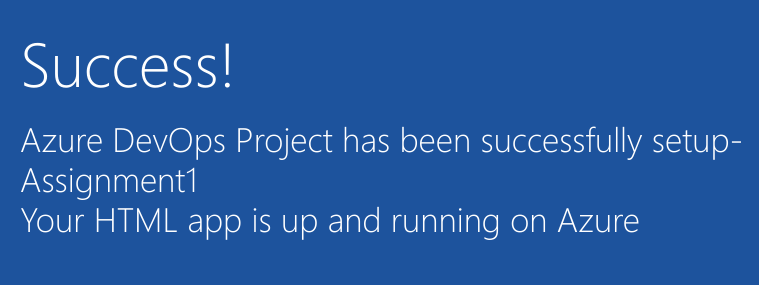
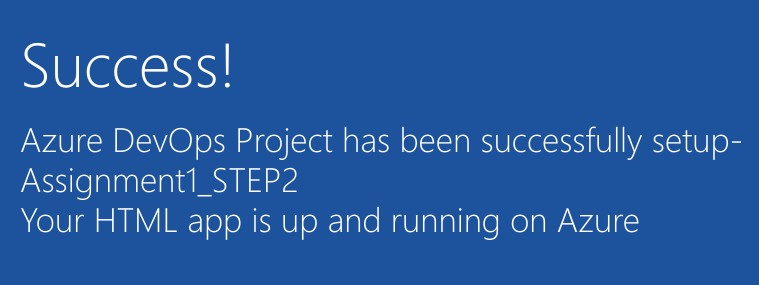
Before and after one commit to vivek28012024/MODULE2-ASSIGNMENT1, a plain HTML site: page sample-project/index.html in a window 1280 px wide. Shown: the part 352-637 px from the top of the page, 205-964 px from the left. Drawn offline with Linux system fonts and the light colour scheme.

Commit message:
First commit on ASSIGNMENT1 branch

```diff
--- a/sample-project/index.html
+++ b/sample-project/index.html
@@ -19,7 +19,7 @@
         </div>
             <div class="content-body">
                 <div class="success-text">Success!</div>
-                <div class="description line-1"> Azure DevOps Project has been successfully setup-Assignment1</div>
+                <div class="description line-1"> Azure DevOps Project has been successfully setup-Assignment1_STEP2</div>
                 <div class="description line-2"> Your HTML app is up and running on Azure</div>
                 <div class="next-steps-container">
                     <div class="next-steps-header">Next up</div>
```
